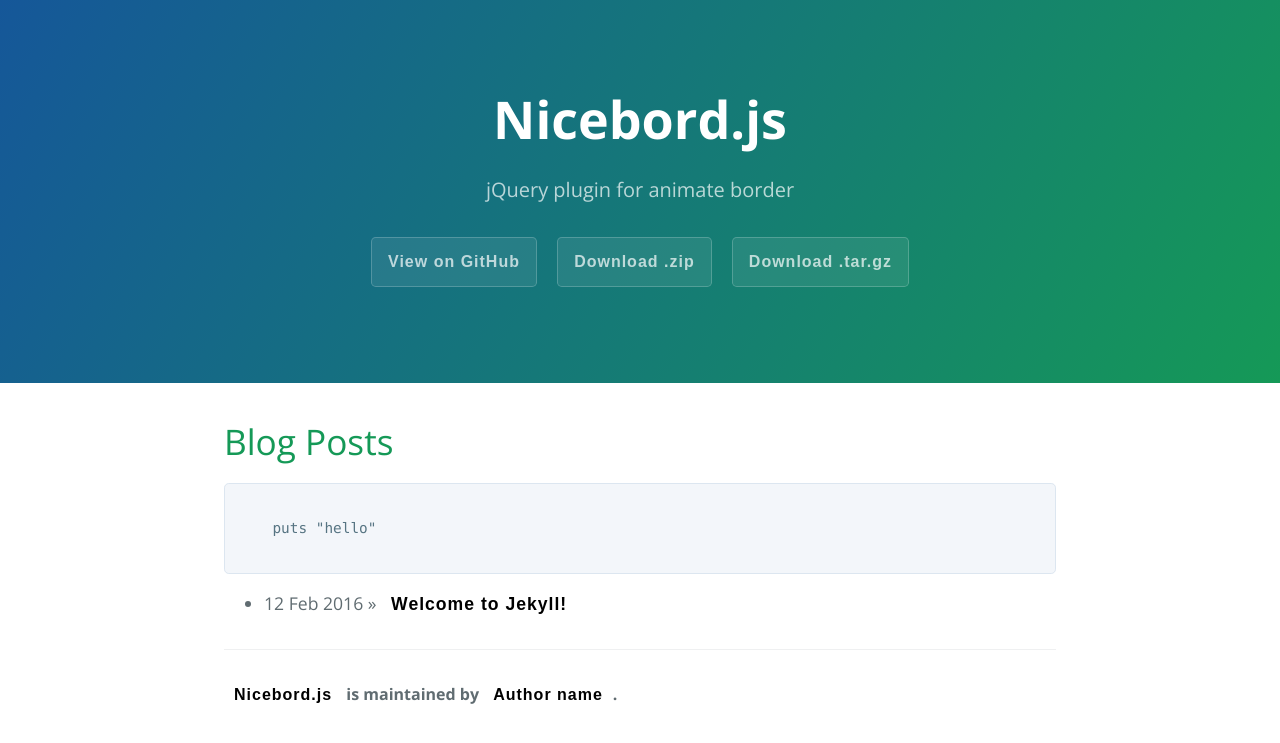
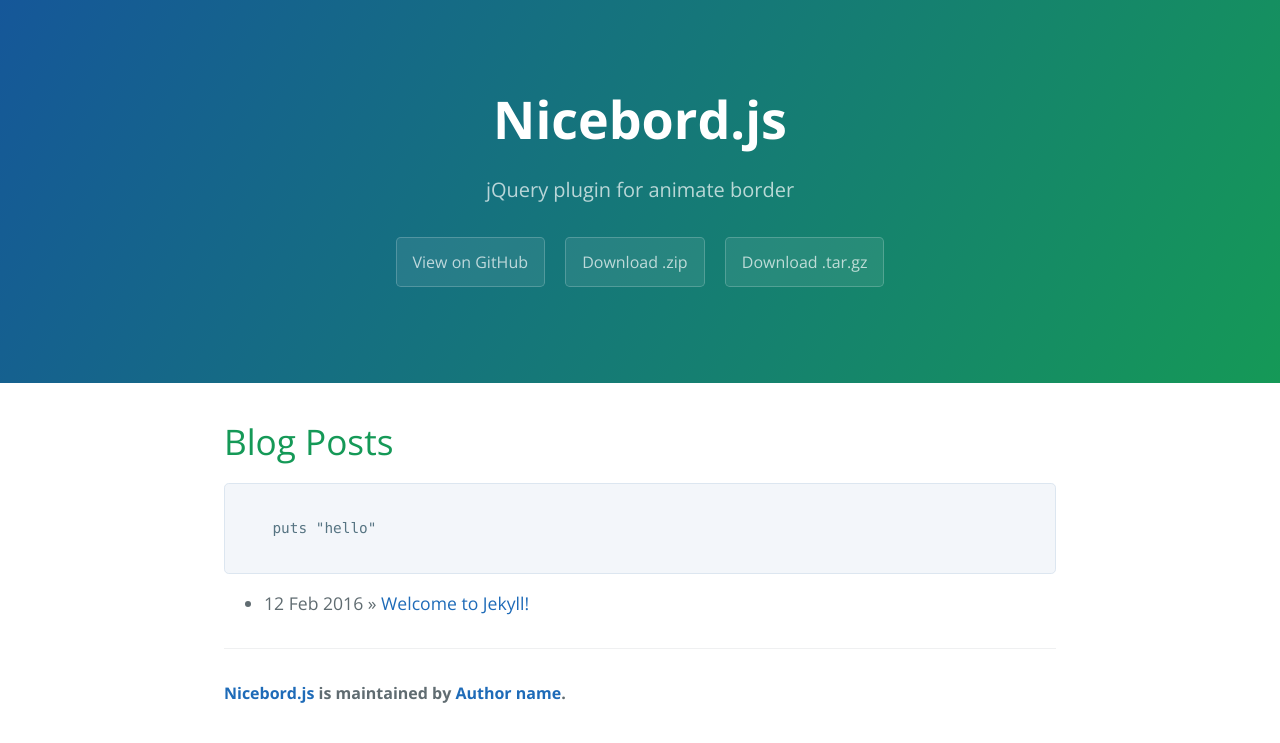
Before and after one commit to dkdevru/nicebord, a Jekyll site: the page built from index.html, in a window 1280 px wide. Shown: the top 743 px of the page. Built offline with Jekyll 4.4.1, drawn with Linux system fonts in a browser that asks for light colours; the list of posts is cut into pages by our own code.

Commit message:
update nicebord.css

```diff
--- a/css/nicebord.css
+++ b/css/nicebord.css
@@ -9,17 +9,6 @@
 .row
 {
 	padding:20px;
-}
-
-a {
-	border:0px green solid;
-	text-align:center;
-	padding:10px;
-	font-family:Arial,sans-serif;
-	color:#000;
-	text-decoration:none;
-	font-weight:bold;
-	letter-spacing:1px;
 }
 
 .bord_top
```
Also changed, not shown: 1 other file.
